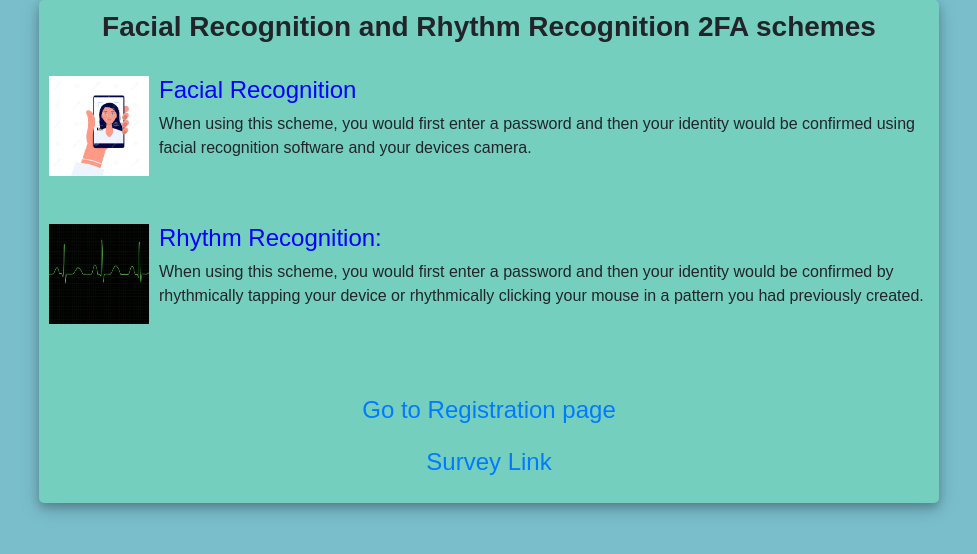
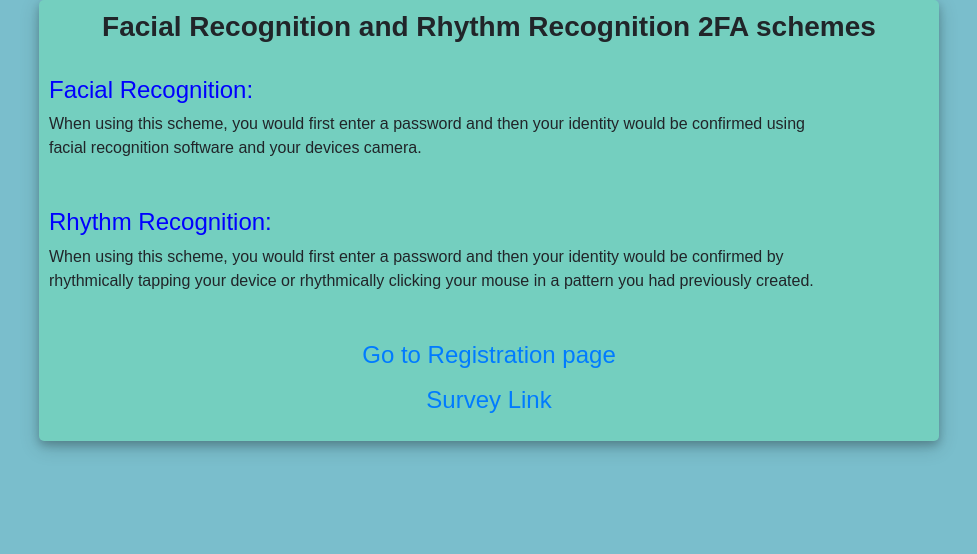
Before and after one commit to soumyagade/CSC533, a Django app: page / in a window 1280 px wide. Shown: the part 144-698 px from the top of the page, without its empty margins (151-1128 px from the left). Run offline with Django 3.2, Linux system fonts and the light colour scheme; some libraries are stand-ins or nearby versions.

Commit message:
Temporarily commented out images

```diff
--- a/two_factor_auth/django_two_factor_face_auth/templates/django_two_factor_face_auth/homepage.html
+++ b/two_factor_auth/django_two_factor_face_auth/templates/django_two_factor_face_auth/homepage.html
@@ -68,12 +68,12 @@ body {
 <br>
 
 <div id="container" style="white-space:nowrap">
-<div id="image" style="display:inline;">
-<img src="facial.png" width="100"
+<!-- <div id="image" style="display:inline;">
+ <img src="'facial.png" width="100"
      height="100"/>
-</div>
+</div> -->
 <div id="texts" style="display:inline; white-space:nowrap;">
- <h4 style="color: blue">Facial Recognition</h4>
+ <h4 style="color: blue">Facial Recognition:</h4>
  When using this scheme, you would first enter a password and then your identity would be confirmed using<br> facial recognition software and your devices camera.
  </div>
 </div>
@@ -83,8 +83,9 @@ body {
 
 <div id="container" style="white-space:nowrap">
 <div id="image" style="display:inline;">
-<img src="rhythm.jpeg" width="100"
-     height="100"/>
+<div id="image" style="display:inline;">
+<!-- <img src="'rhythm.jpeg'" width="100"
+     height="100"/> -->
 </div>
 <div id="texts" style="display:inline; white-space:nowrap;">
  <h4 style="color: blue">Rhythm Recognition:</h4>
```
